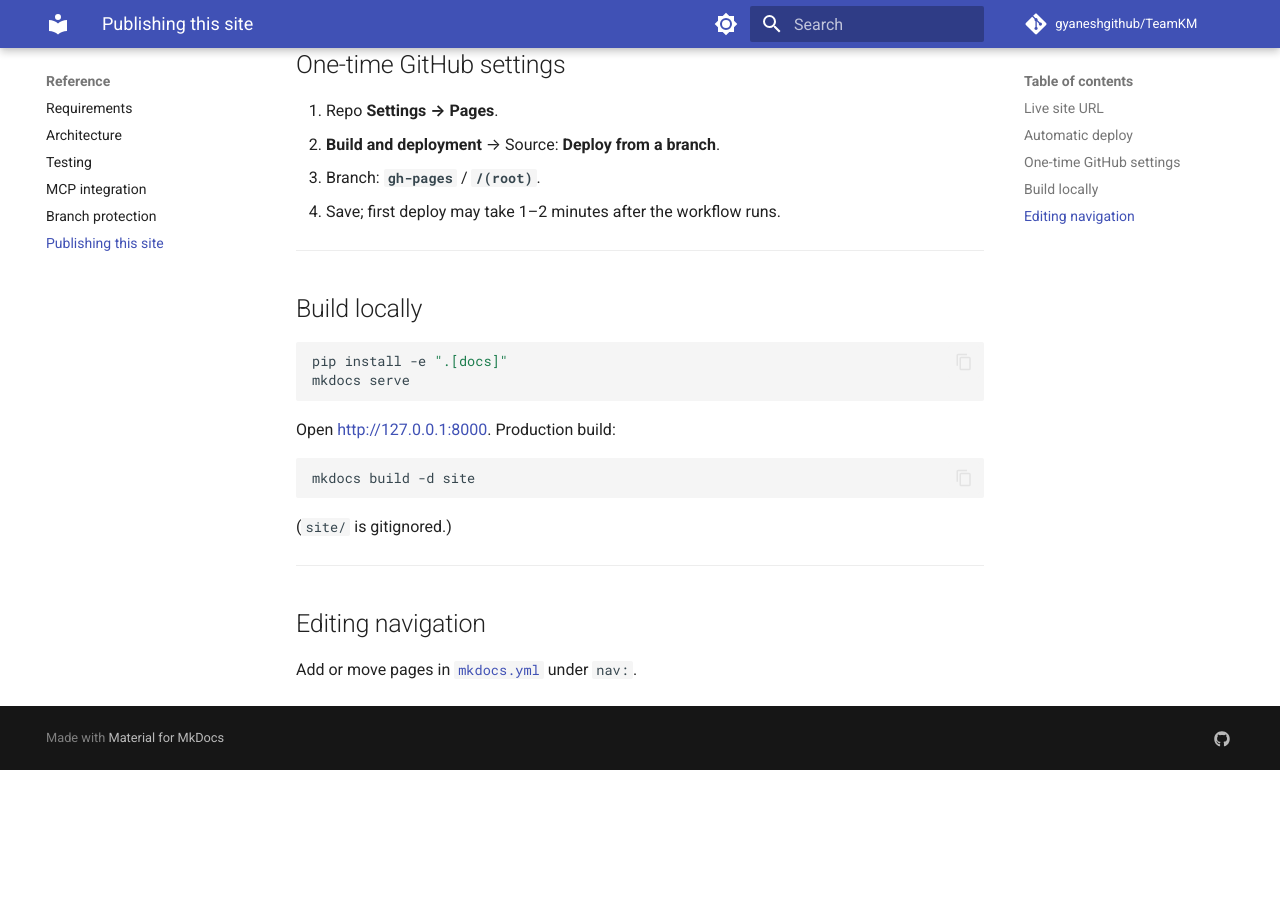
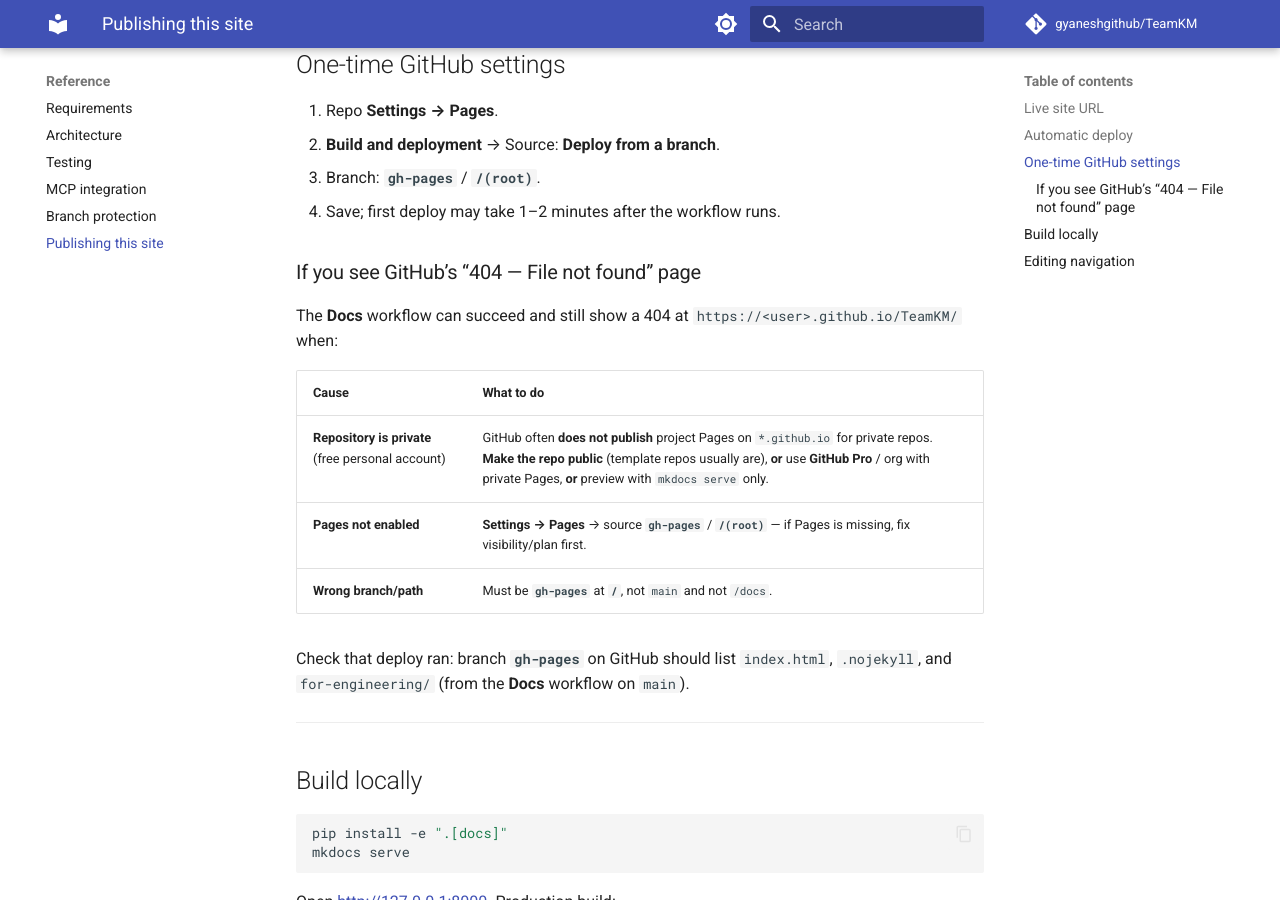
Before and after one commit to gyaneshgithub/TeamKM, an MkDocs documentation site: the page built from docs/GITHUB_PAGES.md, in a window 1280 px wide and 900 px high, scrolled down 658 px. Built offline with MkDocs 1.6.1 and Material for MkDocs 9.7.7, drawn with Linux system fonts in a browser that asks for light colours; comment, search, counter and statistics services are not loaded; before the commit the page ends 1428 px from its top, so only the background shows below that.

Commit message:
docs: troubleshoot GitHub Pages 404 for private repos
Note visibility requirement for github.io project URLs.

Co-authored-by: Cursor <cursoragent@cursor.com>

```diff
--- a/docs/GITHUB_PAGES.md
+++ b/docs/GITHUB_PAGES.md
@@ -27,6 +27,18 @@ Workflow [`.github/workflows/docs.yml`](https://github.com/gyaneshgithub/TeamKM/
 3. Branch: **`gh-pages`** / **`/(root)`**.
 4. Save; first deploy may take 1–2 minutes after the workflow runs.
 
+### If you see GitHub’s “404 — File not found” page
+
+The **Docs** workflow can succeed and still show a 404 at `https://<user>.github.io/TeamKM/` when:
+
+| Cause | What to do |
+|-------|------------|
+| **Repository is private** (free personal account) | GitHub often **does not publish** project Pages on `*.github.io` for private repos. **Make the repo public** (template repos usually are), **or** use **GitHub Pro** / org with private Pages, **or** preview with `mkdocs serve` only. |
+| **Pages not enabled** | **Settings → Pages** → source **`gh-pages`** / **`/(root)`** — if Pages is missing, fix visibility/plan first. |
+| **Wrong branch/path** | Must be **`gh-pages`** at **`/`**, not `main` and not `/docs`. |
+
+Check that deploy ran: branch **`gh-pages`** on GitHub should list `index.html`, `.nojekyll`, and `for-engineering/` (from the **Docs** workflow on `main`).
+
 ---
 
 ## Build locally
```
Also changed, not shown: README.md (+1 -1 lines).
